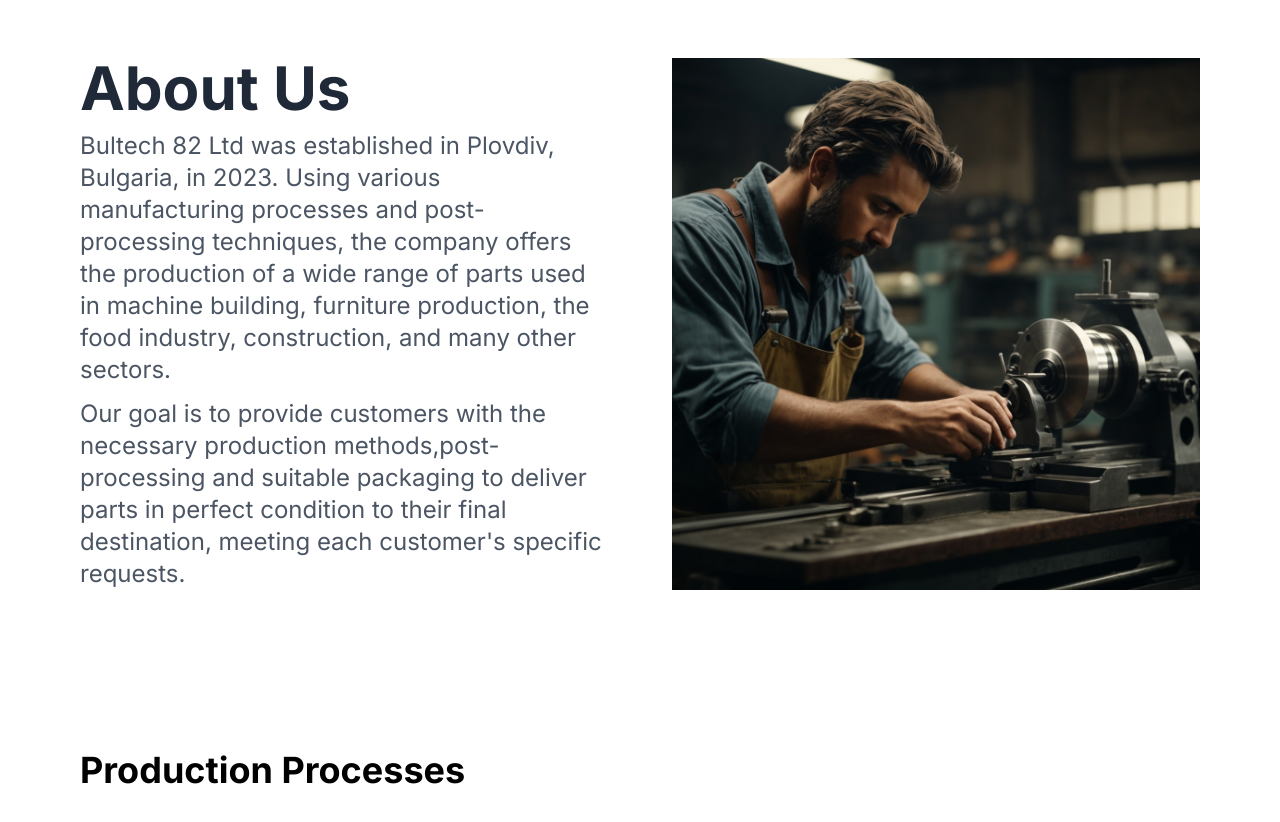
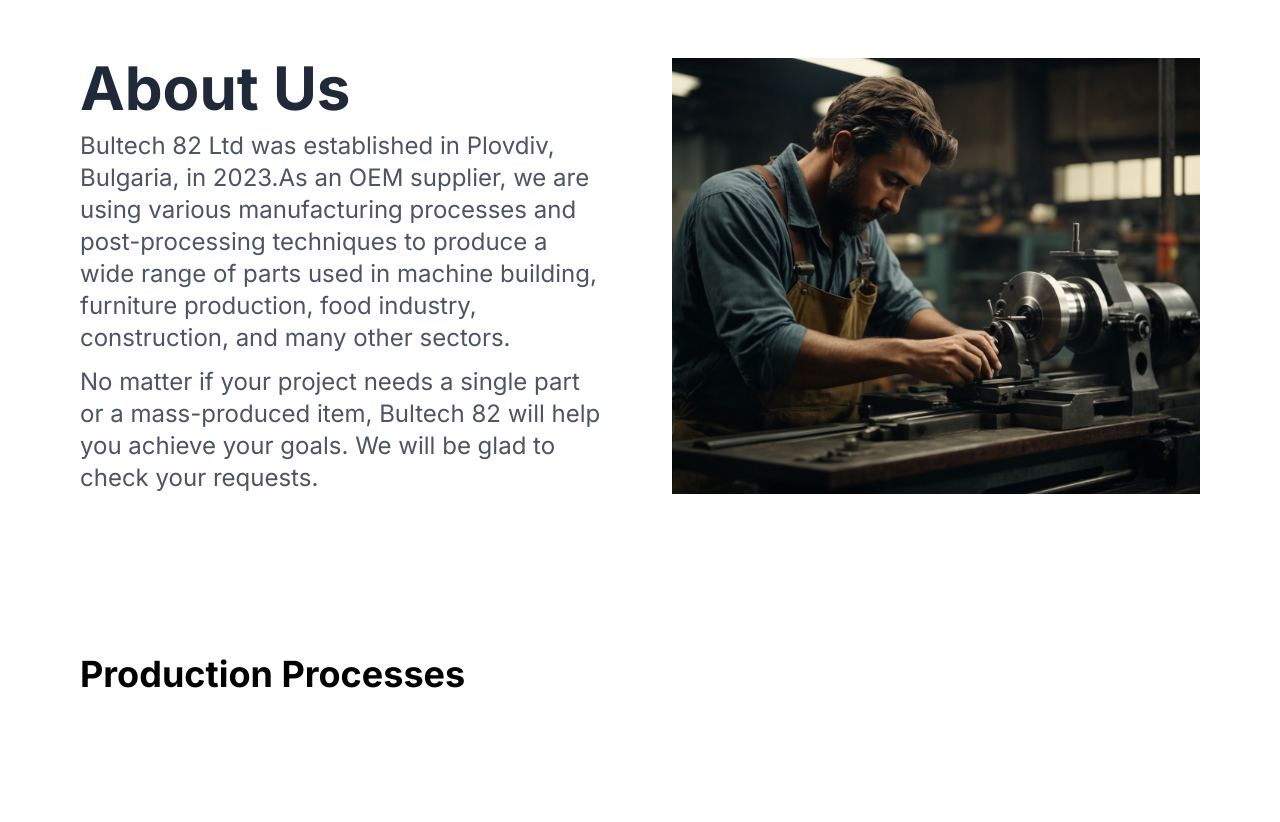
Before and after one commit to NikolaSirakov2/bultech82, a Next.js app: page / in a window 1280 px wide. Shown: the part 880-1702 px from the top of the page. Built offline with nearby package versions, Linux system fonts and the light colour scheme.

Commit message:
Update AboutUs.tsx

```diff
--- a/app/components/AboutUs.tsx
+++ b/app/components/AboutUs.tsx
@@ -2,7 +2,10 @@
 
 const AboutUs = () => {
   return (
-        <section id="about-us" className="max-container padding-container flex flex-col gap-20 py-10 pb-32 md:gap-28 lg:py-20">
+    <section
+      id="about-us"
+      className="max-container padding-container flex flex-col gap-20 py-10 pb-32 md:gap-28 lg:py-20"
+    >
       <div className="flex flex-col md:flex-row gap-10 md:gap-12 xl:gap-16">
         <div className="flex flex-col gap-3 md:w-1/2">
           <h1 className="text-4xl font-bold text-gray-800 md:text-5xl xl:text-6xl">
@@ -10,18 +13,17 @@
           </h1>
 
           <p className="text-1xl text-gray-600 md:text-1xl xl:text-2xl">
-                        Bultech 82 Ltd was established in Plovdiv, Bulgaria, in 2023. Using
-                        various manufacturing processes and post-processing techniques, the
-                        company offers the production of a wide range of parts used in
-                        machine building, furniture production, the food industry,
-                        construction, and many other sectors.
+            Bultech 82 Ltd was established in Plovdiv, Bulgaria, in 2023.As an
+            OEM supplier, we are using various manufacturing processes and
+            post-processing techniques to produce a wide range of parts used in
+            machine building, furniture production, food industry, construction,
+            and many other sectors.
           </p>
 
           <p className="text-1xl text-gray-600 md:text-1xl xl:text-2xl">
-                        Our goal is to provide customers with the necessary production
-                        methods,post-processing and suitable packaging to deliver parts in
-                        perfect condition to their final destination, meeting each
-                        customer's specific requests.
+            No matter if your project needs a single part or a mass-produced
+            item, Bultech 82 will help you achieve your goals. We will be glad
+            to check your requests.
           </p>
         </div>
 
```
Lines whose indentation alone changed are shown as unchanged.
